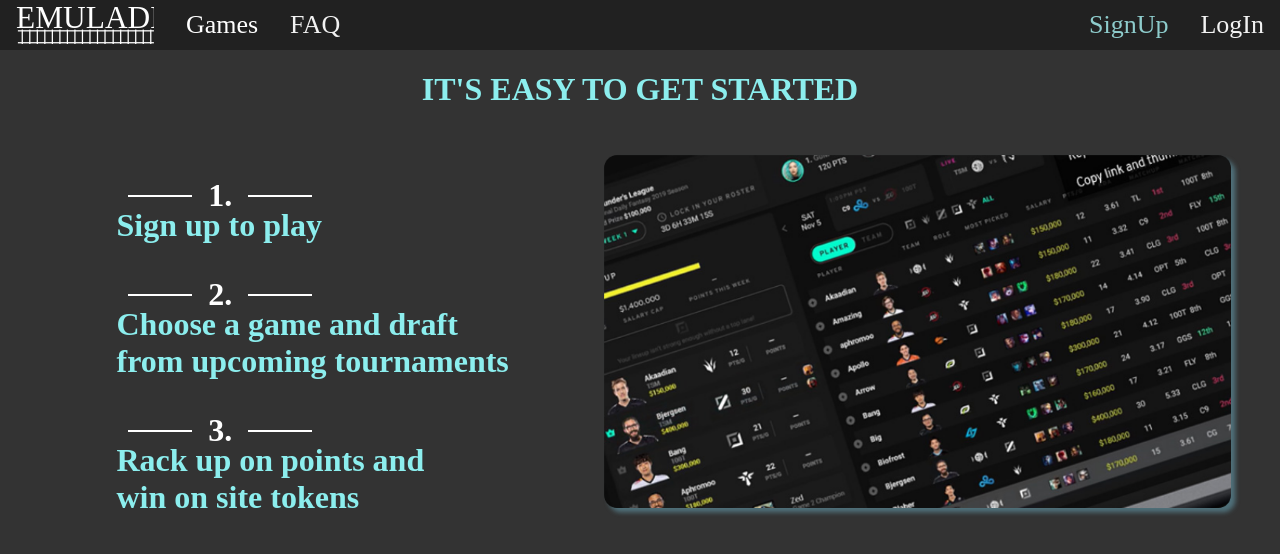
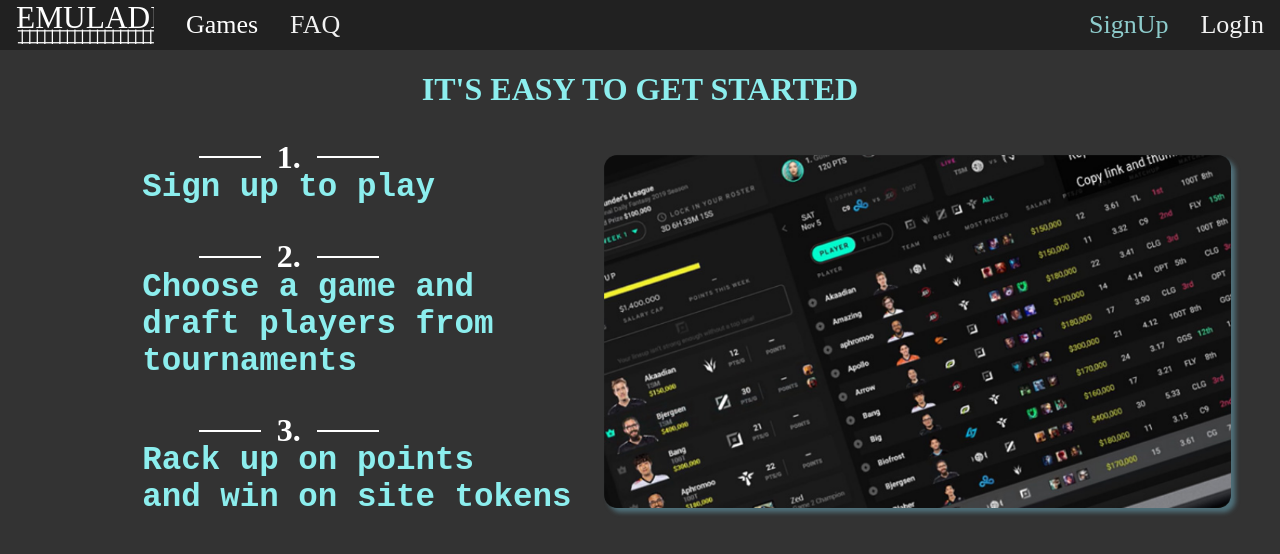
Before and after one commit to CapstoneUNCG2020/emuLadder, an Angular app in the folder angular/: page /getStarted in a window 1280 px wide. Shown: the top 554 px of the page. Built offline with nearby package versions, Linux system fonts and the light colour scheme; a web font is replaced by a local one.

Commit message:
updated get started

```diff
--- a/angular/src/app/landing-page/get-started/get-started.component.css
+++ b/angular/src/app/landing-page/get-started/get-started.component.css
@@ -17,17 +17,16 @@
     margin-top: 1.8%;
 }
 
-
 .text {
-    margin-left: 10%;
-    margin-top: -27%;
+    margin-left: 12%;
+    margin-top: -30%;
     font-weight: bolder;
 }
 
 .line {
     color: #8ceeee;
     font-weight: bolder;
-    font-size: 200%;
+    font-size: 250%;
     margin-top: -0.6%;
     margin-left: -1%;
 }
@@ -37,9 +36,9 @@
     display: flex;
     width: 16%;
     align-items: center;
-    text-align: center;
     color: white;
     font-size: 200%;
+    margin-left: 4%;
 }
 
 .separator::before, .separator::after {
--- a/angular/src/app/landing-page/get-started/get-started.component.html
+++ b/angular/src/app/landing-page/get-started/get-started.component.html
@@ -9,11 +9,11 @@
 
     <div class="text">
         <div class="separator">1.</div>
-        <p class="line">Sign up to play</p>
+        <pre class="line">Sign up to play</pre>
         <div class="separator">2.</div>
-        <p class="line">Choose a game and draft <br> from upcoming tournaments</p>
+        <pre class="line">Choose a game and <br>draft players from <br>tournaments</pre>
         <div class="separator">3.</div>
-        <p class="line">Rack up on points and<br> win on site tokens</p>
+        <pre class="line">Rack up on points <br>and win on site tokens</pre>
     </div>
 
 </div>
```
